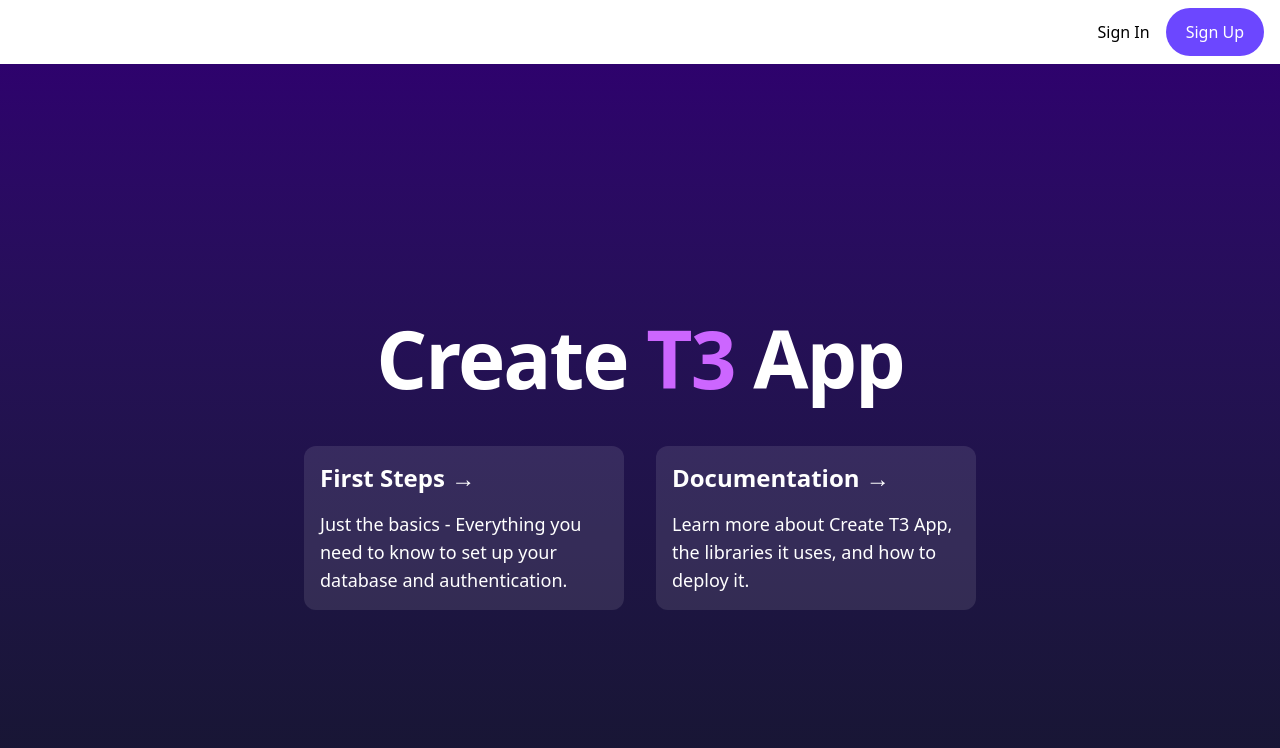
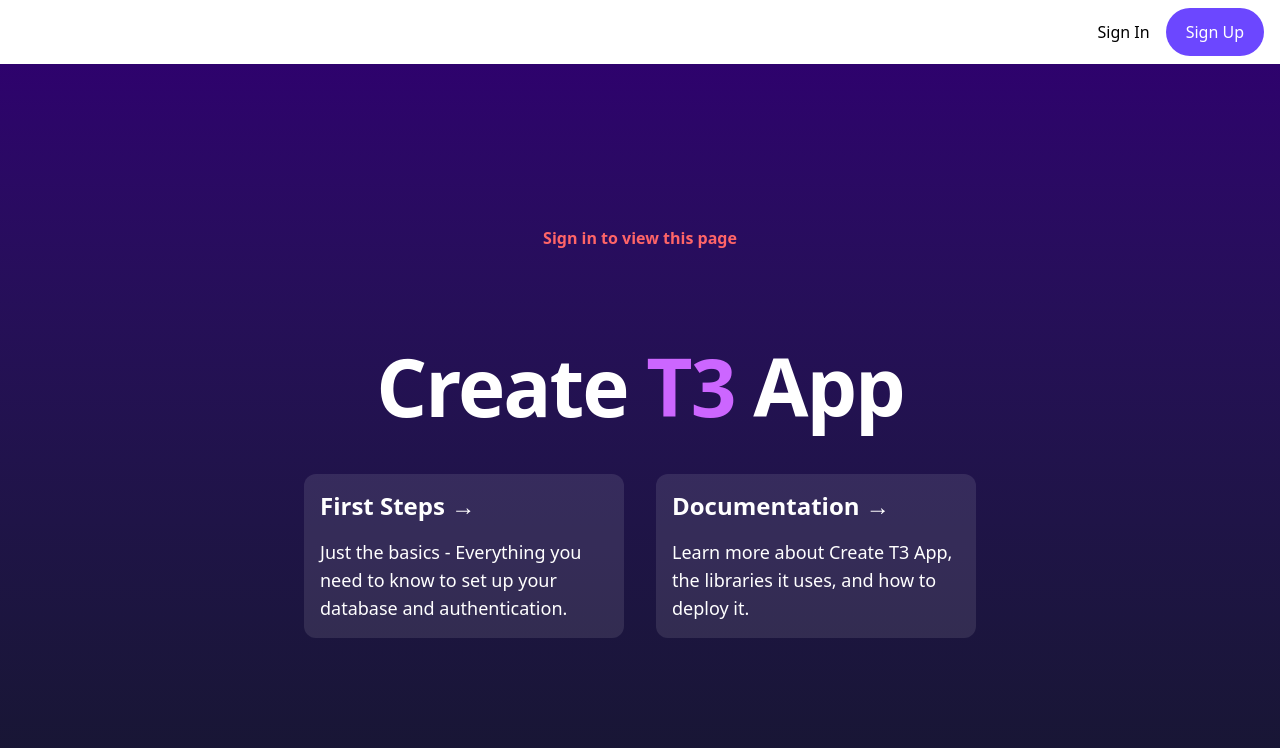
Before and after one commit to PetCareIPZ/PetCare, a Next.js app: page / in a window 1280 px wide. Shown: the top 748 px of the page. Built offline with nearby package versions, Linux system fonts and the light colour scheme; no server answers.

Commit message:
Add welcome page for logged-in users

```diff
--- a/src/app/page.tsx
+++ b/src/app/page.tsx
@@ -1,12 +1,29 @@
+import { auth, currentUser } from "@clerk/nextjs/server";
 import Link from "next/link";
 
-export default function HomePage() {
+export default async function HomePage() {
+  const { isAuthenticated } = await auth();
+  const user = isAuthenticated ? await currentUser() : null;
+
   return (
     <main className="flex min-h-screen flex-col items-center justify-center bg-gradient-to-b from-[#2e026d] to-[#15162c] text-white">
+
+      {/* Komunikat dla niezalogowanego */}
+      {!isAuthenticated && (
+        <div className="mb-8 text-red-400 font-semibold">
+          Sign in to view this page
+        </div>
+      )}
+
+      {/* Główny komponent strony */}
       <div className="container flex flex-col items-center justify-center gap-12 px-4 py-16">
         <h1 className="text-5xl font-extrabold tracking-tight text-white sm:text-[5rem]">
-          Create <span className="text-[hsl(280,100%,70%)]">T3</span> App
+          {isAuthenticated
+            ? <>Witaj <span className="text-[hsl(280,100%,70%)]">{user?.firstName}</span> {user?.lastName}</>
+            : <>Create <span className="text-[hsl(280,100%,70%)]">T3</span> App</>
+          }
         </h1>
+
         <div className="grid grid-cols-1 gap-4 sm:grid-cols-2 md:gap-8">
           <Link
             className="flex max-w-xs flex-col gap-4 rounded-xl bg-white/10 p-4 text-white hover:bg-white/20"
@@ -19,6 +36,7 @@
               database and authentication.
             </div>
           </Link>
+
           <Link
             className="flex max-w-xs flex-col gap-4 rounded-xl bg-white/10 p-4 text-white hover:bg-white/20"
             href="https://create.t3.gg/en/introduction"
```
